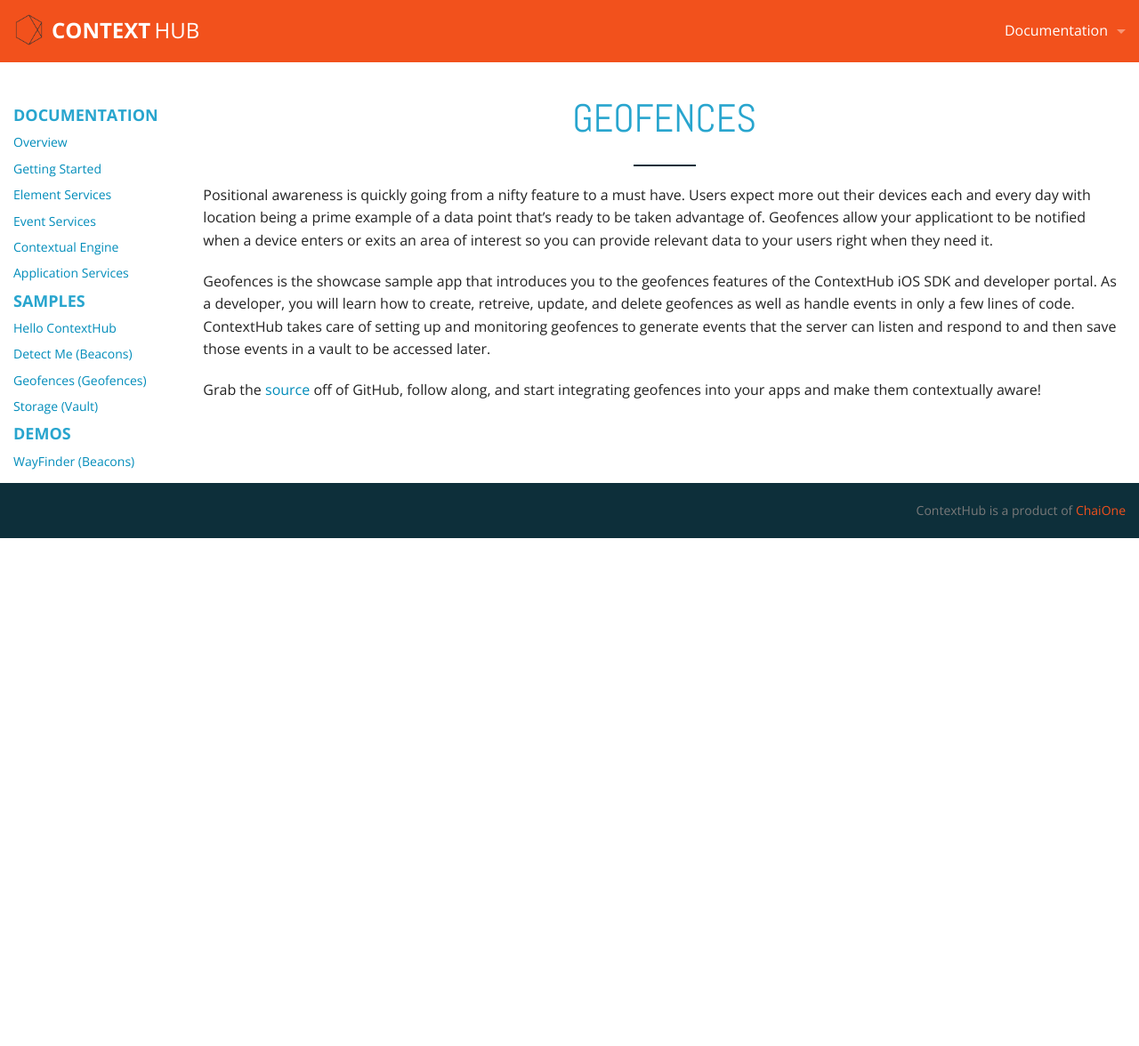
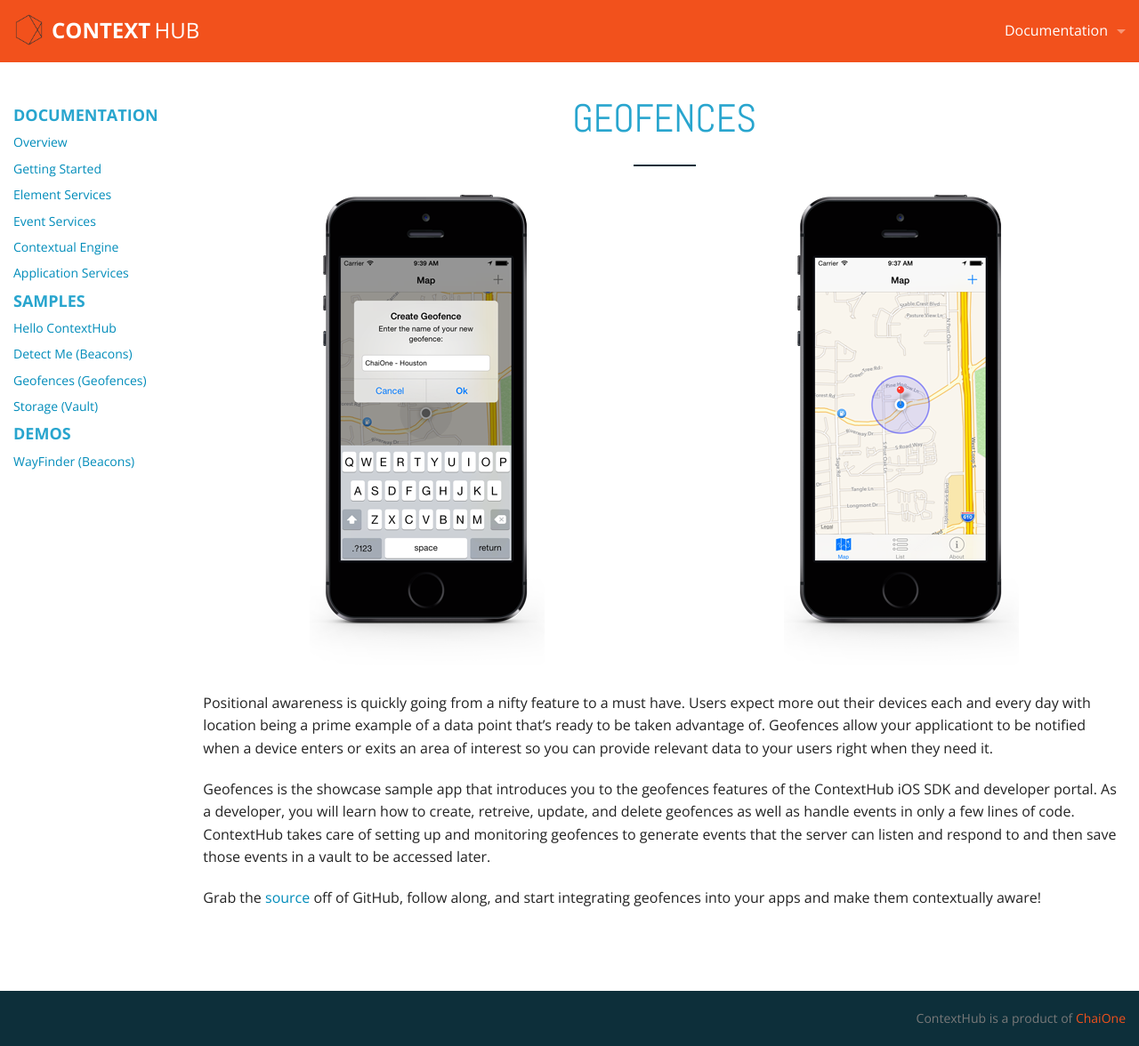
Before and after one commit to contexthub/contexthub.github.io, a Jekyll site: the page built from geofences/index.md, in a window 1280 px wide and 1176 px high. Shown: the whole window at 89% size. Built offline with Jekyll 4.4.1, drawn with Linux system fonts in a browser that asks for light colours; a style sheet for code colours, icons or effects is not loaded.

Commit message:
Add Geofence Images

```diff
--- a/_includes/geofences_thumbs.html
+++ b/_includes/geofences_thumbs.html
@@ -1,4 +1,4 @@
 <ul class="small-block-grid-2 clearing-thumbs" data-clearing>
-  <li><a href="/img/atlobby_mockup.png"><img src="/img/atlobby_mockup_thumb.png"/></a></li>
-  <li><a href="/img/straightandleft_mockup.png"><img src="/img/straightandleft_mockup_thumb.png"/></a></li>
+  <li><a href="/img/geofence_add_mockup.png"><img src="/img/geofence_add_mockup_thumb.png"/></a></li>
+  <li><a href="/img/geofence_view_mockup.png"><img src="/img/geofence_view_mockup_thumb.png"/></a></li>
 </ul>
--- a/geofences/index.md
+++ b/geofences/index.md
@@ -3,11 +3,10 @@ title: Geofences
 layout: default
 ---
 # Geofences
-<!--
+
 <div class="text-center">
   {% include geofences_thumbs.html %}
-</div> -->
-
+</div>
 
 Positional awareness is quickly going from a nifty feature to a must have. Users expect more out their devices each and every day with location being a prime example of a data point that's ready to be taken advantage of. Geofences allow your applicationt to be notified when a device enters or exits an area of interest so you can provide relevant data to your users right when they need it.
 
```
Also changed, not shown: img/geofence_add_mockup.png (added), img/geofence_add_mockup_thumb.png (added), img/geofence_view_mockup.png (added), img/geofence_view_mockup_thumb.png (added).
